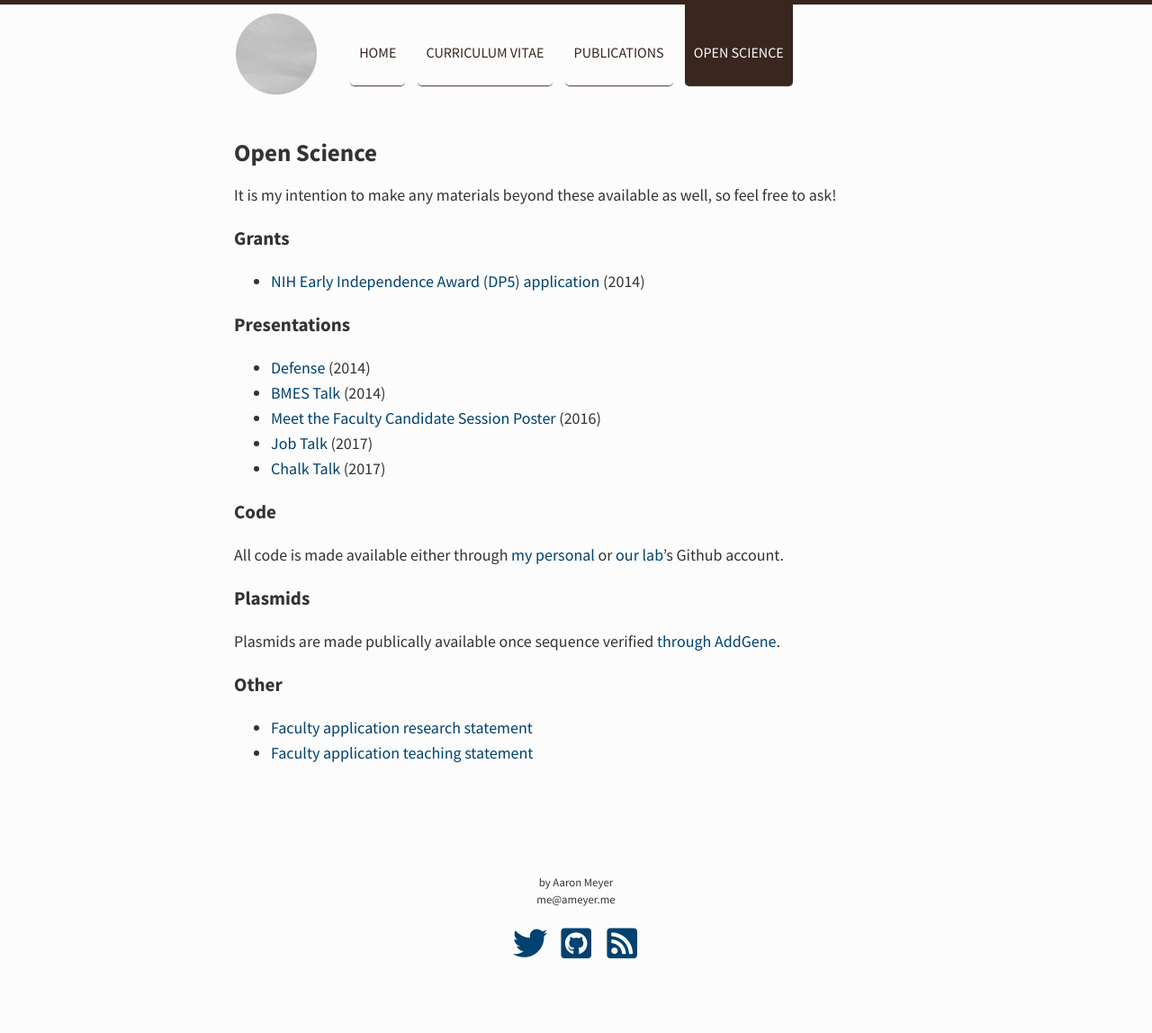
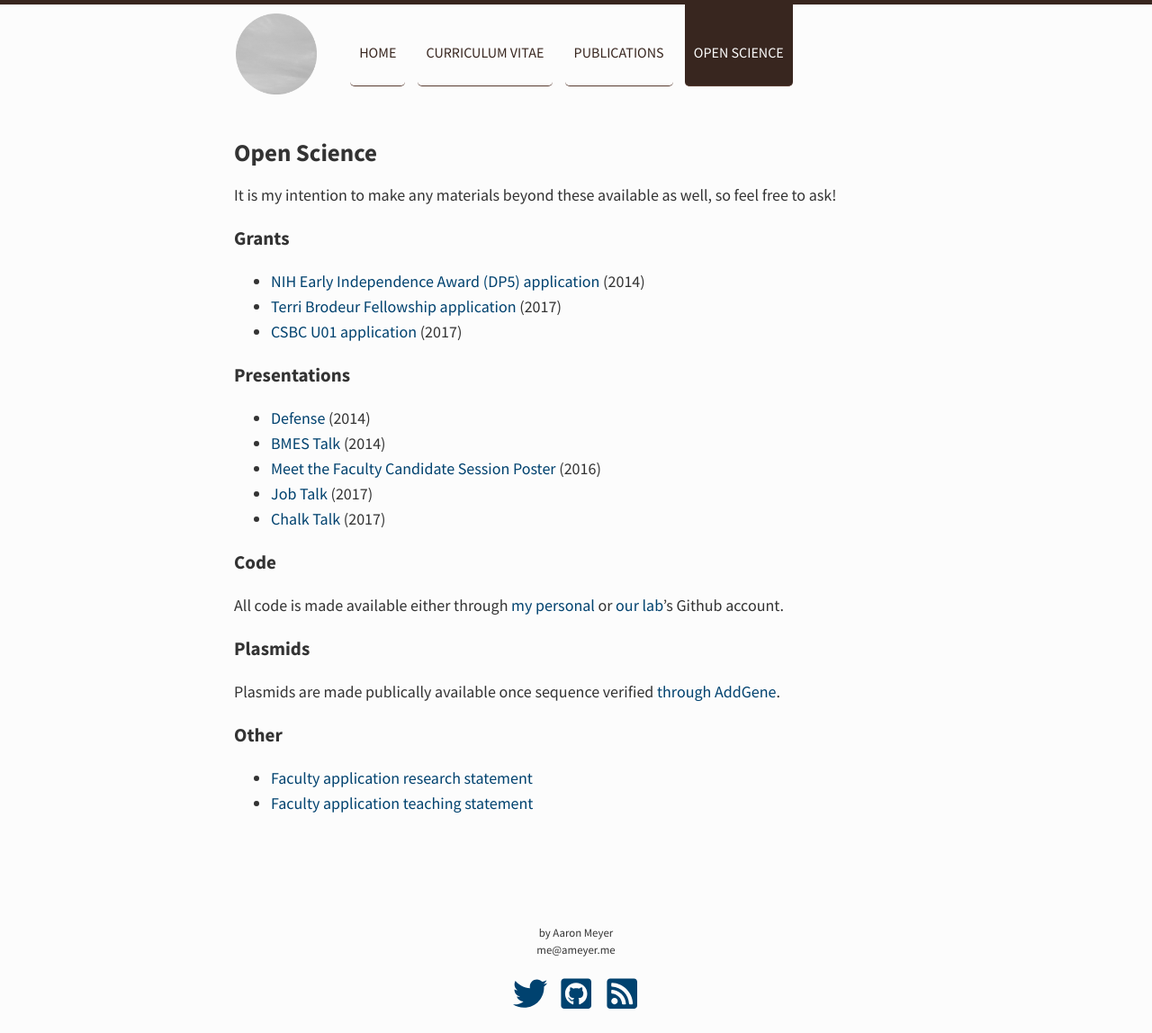
Before and after one commit to thanatosmin/ameyer.me, a Jekyll site: the page built from opensci/index.md, in a window 1280 px wide. Shown: the whole page at 90% size. Built offline with Jekyll 4.4.1, drawn with Linux system fonts in a browser that asks for light colours; before the commit the page ends 1092 px from its top, so only the background shows below that.

Commit message:
Add new grants (#15)
Fixes #13
Fixes #14

```diff
--- a/opensci/index.md
+++ b/opensci/index.md
@@ -8,6 +8,8 @@ It is my intention to make any materials beyond these available as well, so feel
 ### Grants
 
 - [NIH Early Independence Award (DP5) application](/public/files/Opensci-DP5_redacted.pdf) (2014)
+- [Terri Brodeur Fellowship application](/public/files/Opensci-TB.pdf) (2017)
+- [CSBC U01 application](/public/files/Opensci-CSBC_U01.pdf) (2017)
 
 ### Presentations
 
```
Also changed, not shown: 2 other files.
